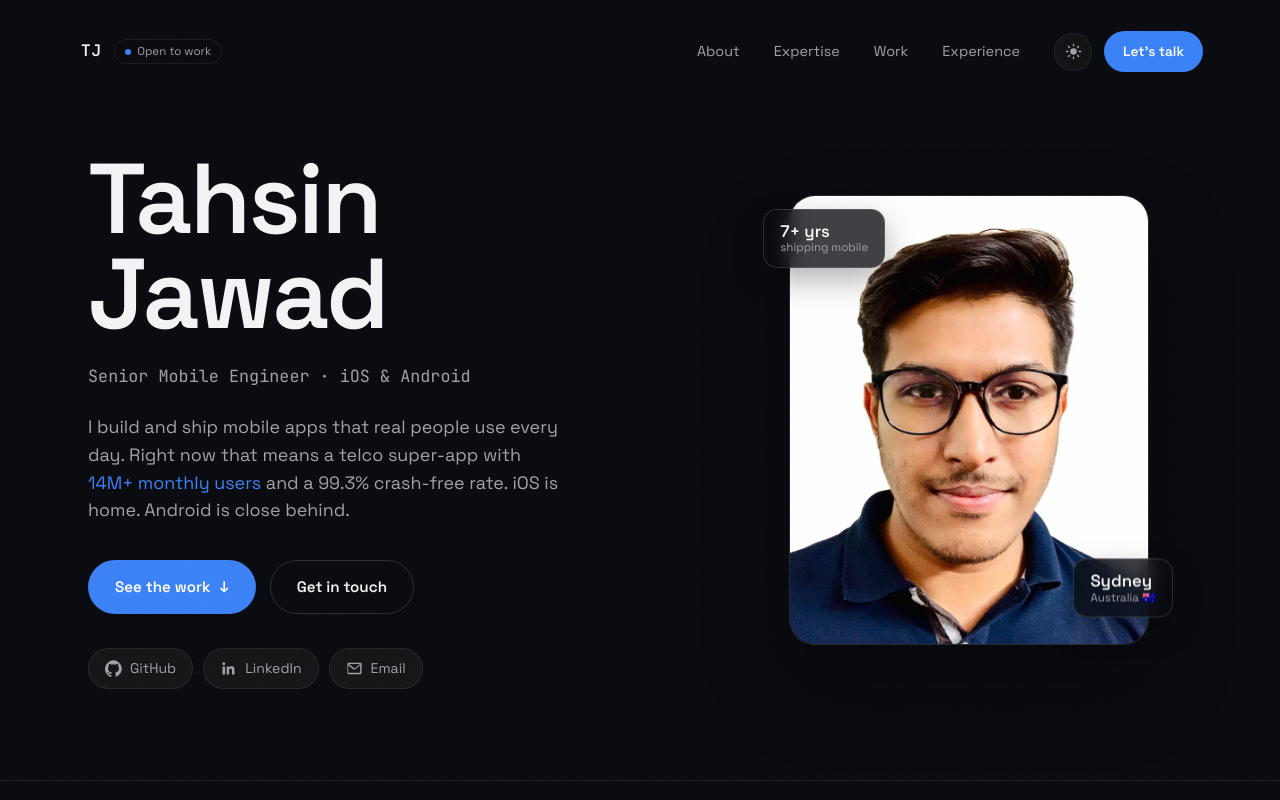
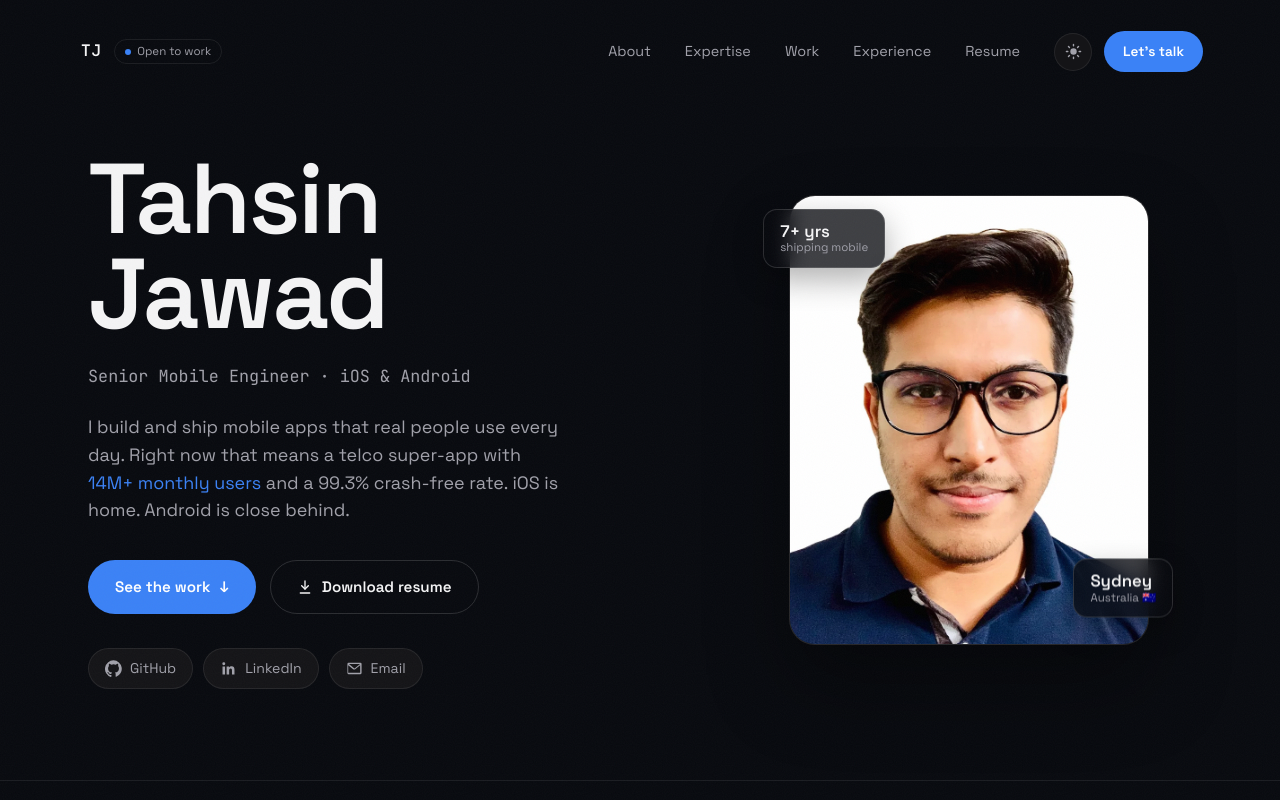
Before and after one commit to tahsinjawad/tahsinjawad.github.io, a plain HTML site: page index.html in a window 1280 px wide. Shown: the top 800 px of the page. Drawn offline with Linux system fonts and the light colour scheme.

Commit message:
Add downloadable resume PDF with recruiter-friendly filename
Resume linked from nav, hero, and contact. Download saves as
Tahsin_Jawad_Senior_Mobile_Engineer_Resume.pdf. PDF title metadata set.

Co-Authored-By: Claude Opus 5.5 <noreply@anthropic.com>
Claude-Session: https://claude.ai/code/session_015z8rZu7YvWyabaHNMKbXkg

```diff
--- a/assets/css/style.css
+++ b/assets/css/style.css
@@ -516,3 +516,5 @@ img { max-width: 100%; display: block; }
 .work-body .chips { margin-bottom: 0; }
 @media (max-width: 940px) { .expertise-grid { grid-template-columns: repeat(3, 1fr); } }
 @media (max-width: 720px) { .expertise-grid { grid-template-columns: 1fr; } }
+.contact-actions { display: flex; gap: 12px; justify-content: center; flex-wrap: wrap; }
+.btn svg { flex-shrink: 0; }
--- a/index.html
+++ b/index.html
@@ -42,6 +42,7 @@
       <a href="#stack">Expertise</a>
       <a href="#work">Work</a>
       <a href="#experience">Experience</a>
+      <a href="Tahsin_Jawad_Senior_Mobile_Engineer_Resume.pdf" target="_blank" rel="noopener">Resume</a>
     </nav>
     <div class="nav-right">
       <button class="theme-toggle" id="themeToggle" aria-label="Toggle theme">
@@ -70,7 +71,7 @@
           </p>
           <div class="hero-actions reveal">
             <a href="#work" class="btn btn-primary">See the work <span class="arr">↓</span></a>
-            <a href="#contact" class="btn btn-ghost">Get in touch</a>
+            <a href="Tahsin_Jawad_Senior_Mobile_Engineer_Resume.pdf" download="Tahsin_Jawad_Senior_Mobile_Engineer_Resume.pdf" class="btn btn-ghost" aria-label="Download resume (PDF)"><svg viewBox="0 0 24 24" width="16" height="16" fill="none" stroke="currentColor" stroke-width="2" stroke-linecap="round" stroke-linejoin="round"><path d="M12 3v12"/><path d="m7 10 5 5 5-5"/><path d="M5 21h14"/></svg> Download resume</a>
           </div>
           <div class="hero-socials reveal">
             <a href="https://github.com/tahsinjawad" target="_blank" rel="noopener" aria-label="GitHub">
@@ -489,8 +490,10 @@
         <a href="mailto:tahsanjawad@gmail.com" class="contact-mail">tahsanjawad@gmail.com</a>
         <div class="contact-actions">
           <a href="mailto:tahsanjawad@gmail.com" class="btn btn-primary">Send me an email</a>
+          <a href="Tahsin_Jawad_Senior_Mobile_Engineer_Resume.pdf" download="Tahsin_Jawad_Senior_Mobile_Engineer_Resume.pdf" class="btn btn-ghost" aria-label="Download resume (PDF)"><svg viewBox="0 0 24 24" width="16" height="16" fill="none" stroke="currentColor" stroke-width="2" stroke-linecap="round" stroke-linejoin="round"><path d="M12 3v12"/><path d="m7 10 5 5 5-5"/><path d="M5 21h14"/></svg> Download resume</a>
         </div>
         <div class="contact-links">
+          <a href="Tahsin_Jawad_Senior_Mobile_Engineer_Resume.pdf" target="_blank" rel="noopener">Resume (PDF) <span class="ext">↗</span></a>
           <a href="https://github.com/tahsinjawad" target="_blank" rel="noopener">GitHub <span class="ext">↗</span></a>
           <a href="https://www.linkedin.com/in/tahsinjawad" target="_blank" rel="noopener">LinkedIn <span class="ext">↗</span></a>
           <a href="mailto:tahsanjawad@gmail.com">Email <span class="ext">↗</span></a>
```
Also changed, not shown: 2 other files.
